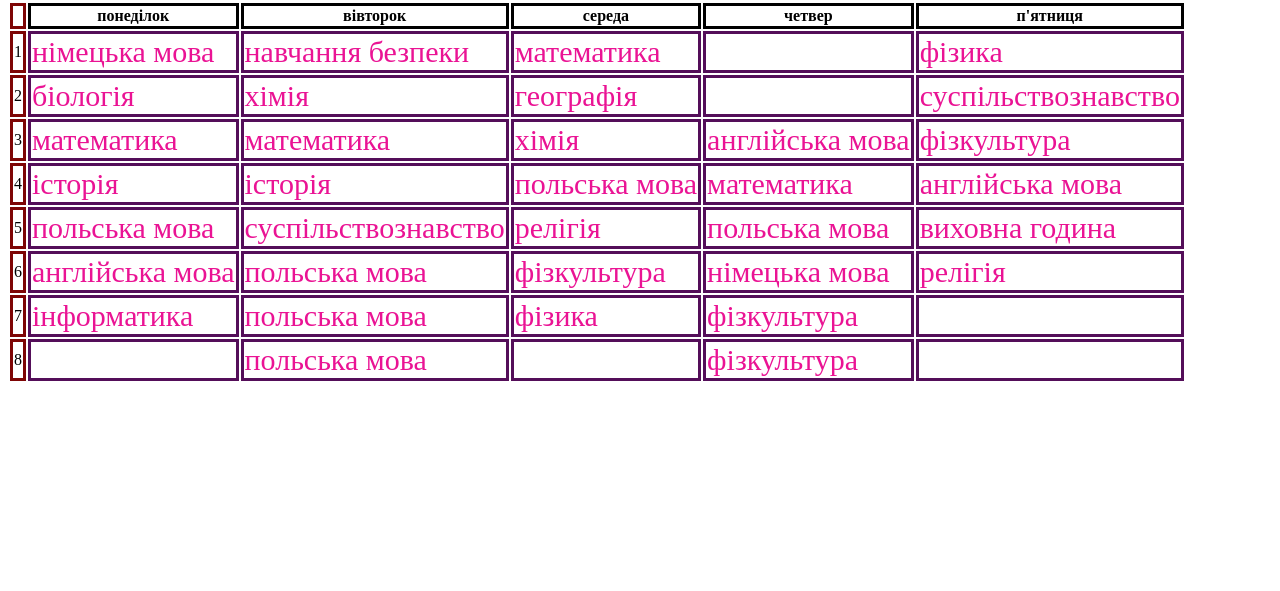
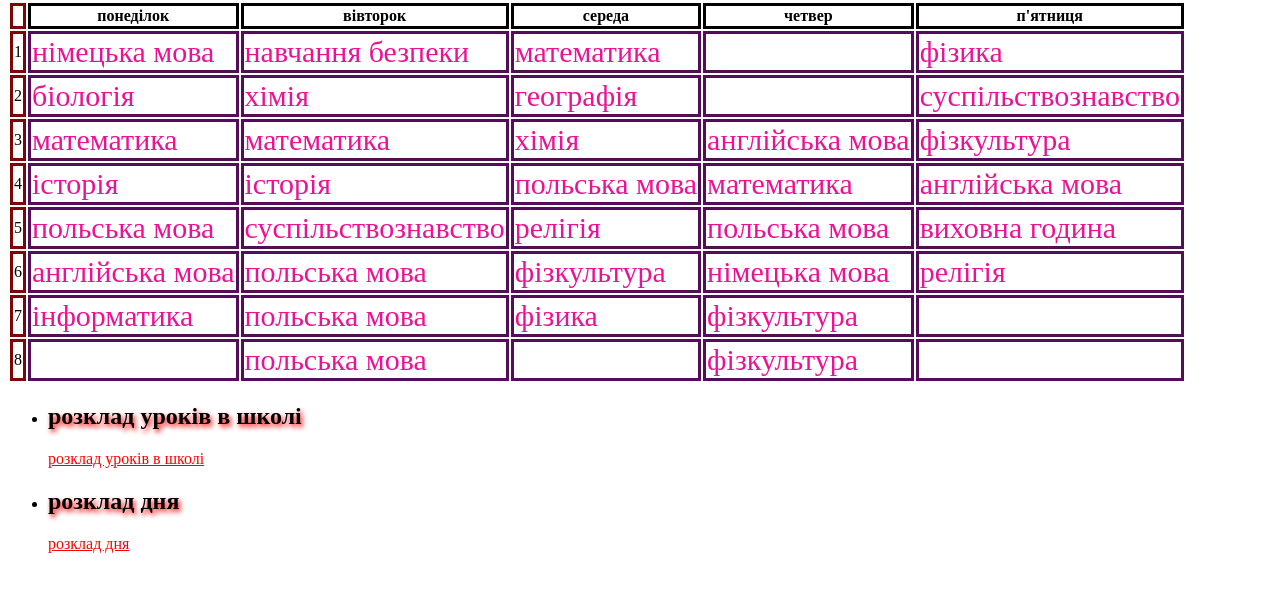
Before and after one commit to lidiiatsiurpita/HW-8, a plain HTML site: page index.html in a window 1280 px wide. Shown: the part 79-670 px from the top of the page. Drawn offline with Linux system fonts and the light colour scheme.

Commit message:
created project HW-8

```diff
--- a/css/style.css
+++ b/css/style.css
@@ -13,7 +13,7 @@ td:nth-child(n+2){
    font-size: 30px;
 }
 
-#number:nth-child(-n+1) {
+#number:first-child {
     border-color: rgb(126, 5, 5);
 }
 
@@ -21,3 +21,12 @@ td:nth-child(n+2){
     color: rgb(0, 0, 0);
     text-shadow: 2px 3px 5px rgb(105, 1, 105);
 }
+a:visited {
+    color: blueviolet;
+}
+a:link {
+    color: red;
+}
+h2 {
+    text-shadow: 2px 3px 5px red;
+}
--- a/index.html
+++ b/index.html
@@ -1,10 +1,10 @@
 <!DOCTYPE html>
 <html lang="en">
   <head>
-    <meta charset="UTF-8">
-    <meta name="viewport" content="width=device-width, initial-scale=1.0">
+    <meta charset="UTF-8" />
+    <meta name="viewport" content="width=device-width, initial-scale=1.0" />
     <title>Document</title>
-    <link rel="stylesheet" href="./css/style.css">
+    <link rel="stylesheet" href="./css/style.css" />
   </head>
   <body>
     <h1 class="title">РОЗКЛАД УРОКІВ</h1>
@@ -86,5 +86,19 @@
         </tr>
       </tbody>
     </table>
+    <ul>
+      <li>
+        <h2>розклад уроків в школі</h2>
+        <a href="https://dobriany-nvk.lviv.ua/розклад-уроків-1-класу/"
+          >розклад уроків в школі</a
+        >
+      </li>
+      <li>
+        <h2>розклад дня</h2>
+        <a href="https://elpom.com.ua/lesson/tsikavi-kanikuli-tizhden-7-1-klas/"
+          >розклад дня</a
+        >
+      </li>
+    </ul>
   </body>
 </html>
```
Lines whose indentation alone changed are shown as unchanged.
